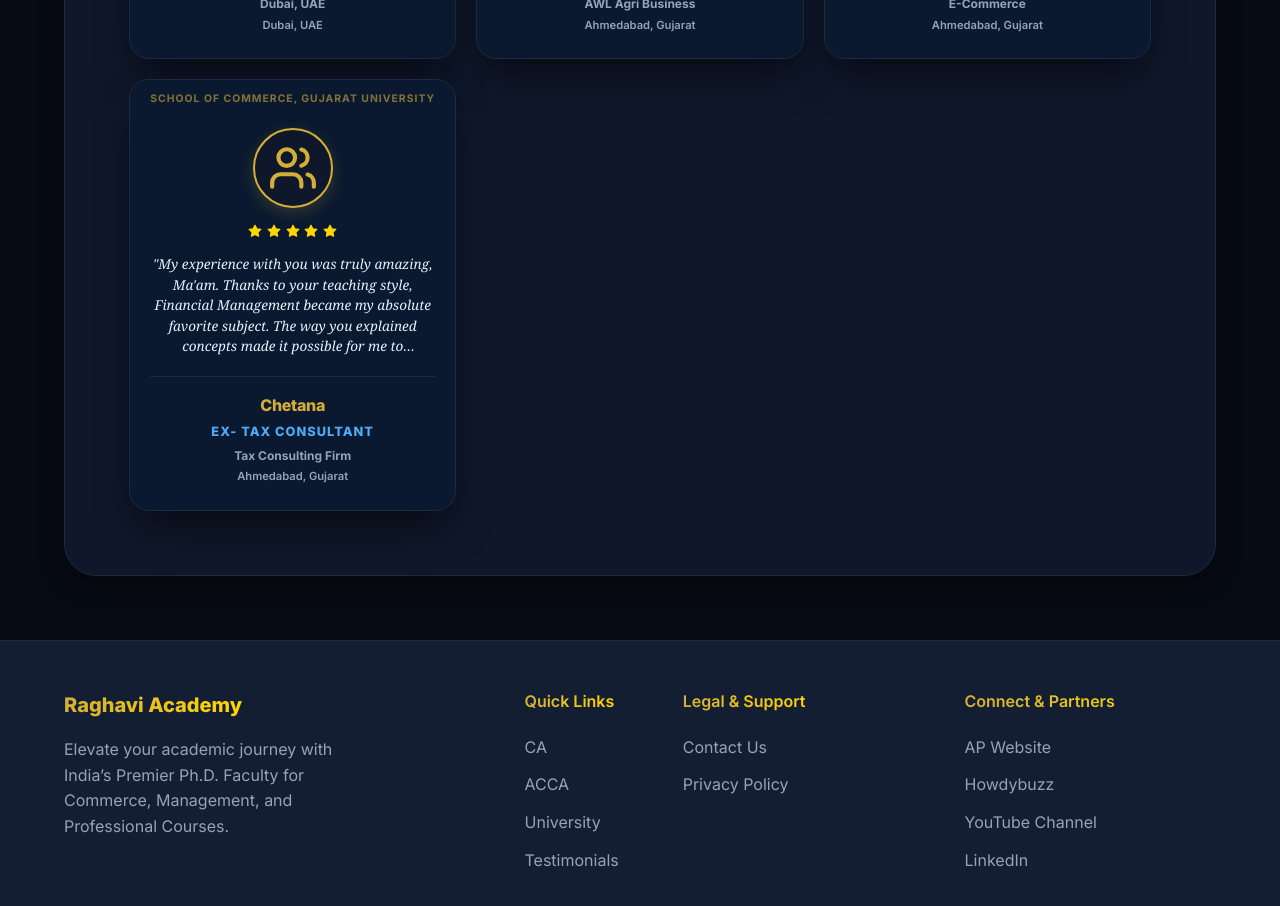
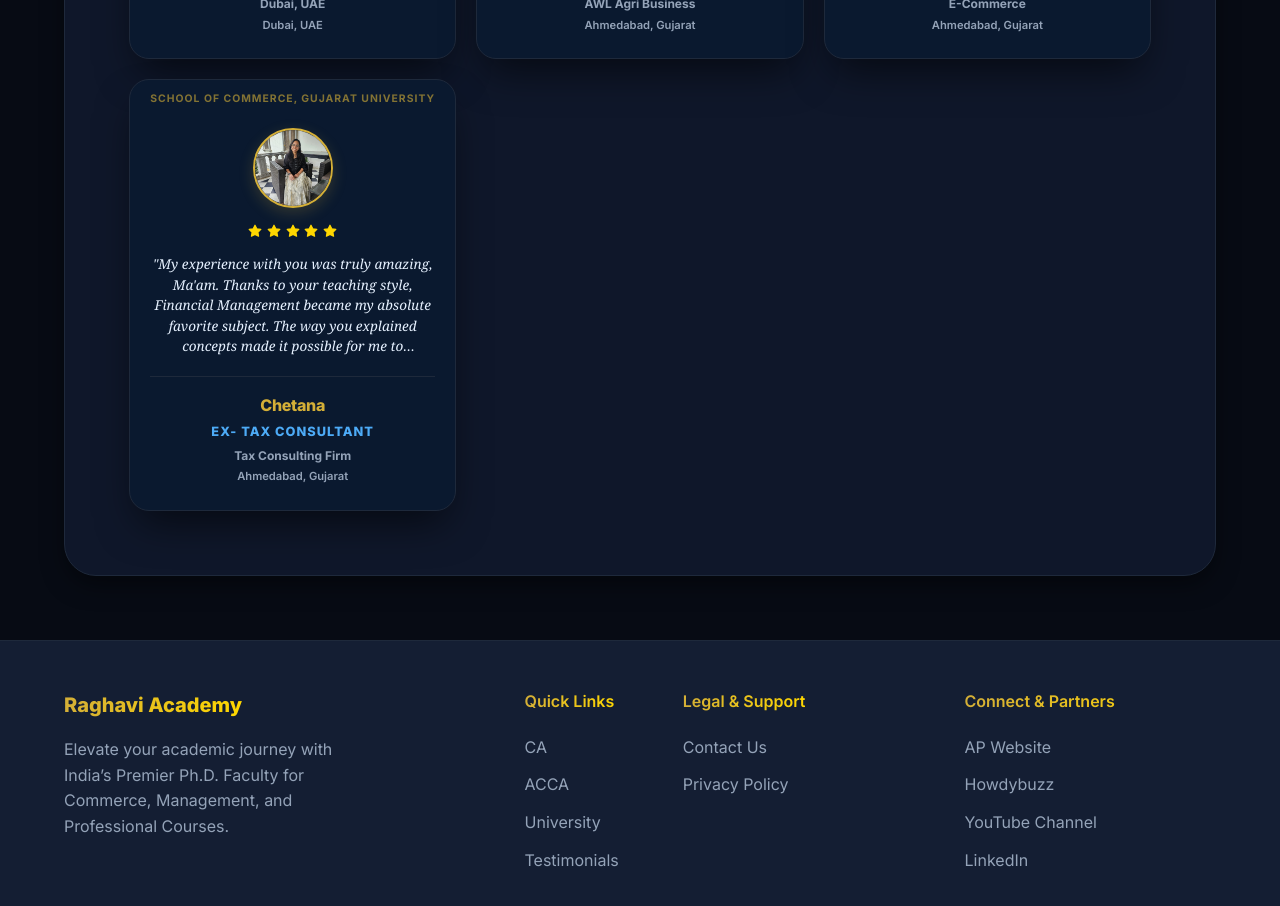
Before and after one commit to NCRaghavi/Raghavi, a React (Vite) app: page /testimonials in a window 1280 px wide. Shown: the part 3220-4126 px from the top of the page. Built offline with nearby package versions, Linux system fonts and the light colour scheme.

Commit message:
Update testimonials.js

```diff
--- a/src/data/testimonials.js
+++ b/src/data/testimonials.js
@@ -268,7 +268,7 @@ export const testimonialsData = {
       college: "Tax Consulting Firm",
       location: "Ahmedabad, Gujarat",
       institution: "School of Commerce, Gujarat University",
-      image: "",
+      image: "/images/testimonials/chetana.jpeg",
       text: "My experience with you was truly amazing, Ma'am. Thanks to your teaching style, Financial Management became my absolute favorite subject. The way you explained concepts made it possible for me to understand and retain everything instantly. It was for this very reason that I was able to score well in my exams. I wanted to continue learning from you, so I specifically chose International Business and Banking just to have the opportunity to study under your guidance once again. I am deeply grateful and happy to have had the opportunity to learn from such an inspiring teacher like you. From you, I gained not only subject-specific knowledge but also self-confidence. Thank you so much, Ma'am, for always guiding and motivating me. I will never forget your support and your unique teaching style. After studying under your guidance (following my M.Com), I worked at a tax consulting firm.",
       stars: 5,
       category: "student",
```
